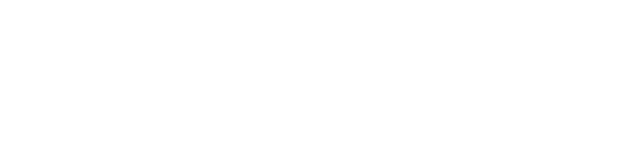
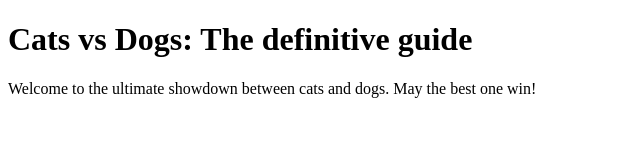
Before and after one commit to Roychela/catsvsdogs, a plain HTML site: page index.html in a window 1280 px wide. Shown: the whole page, without its empty margins (0-640 px from the left). Drawn offline with Linux system fonts and the light colour scheme.

Commit message:
Add h1 and p element tags

```diff
--- a/index.html
+++ b/index.html
@@ -5,6 +5,8 @@
     <title>Homepage</title>
   </head>
   <body>
+    <h1>Cats vs Dogs: The definitive guide</h1>
+    <p>Welcome to the ultimate showdown between cats and dogs. May the best one win!</p>
 
   </body>
 </html>
```
